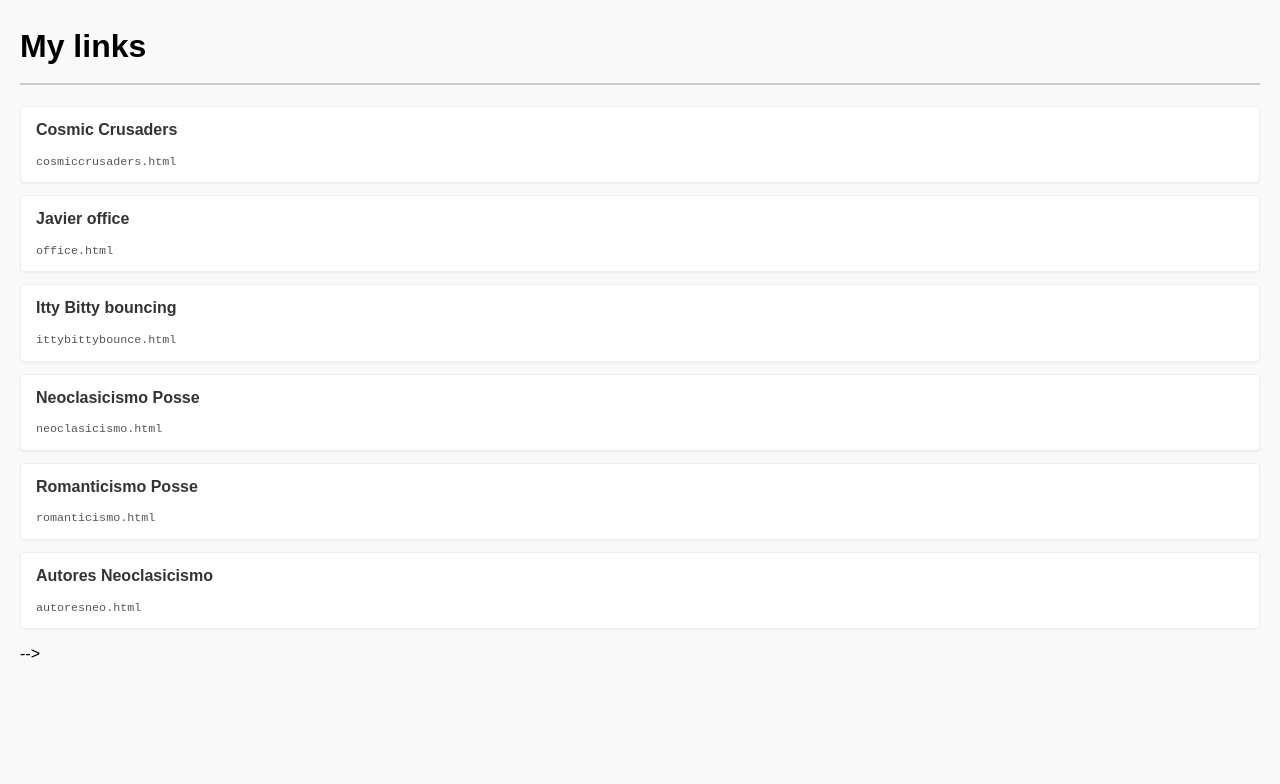
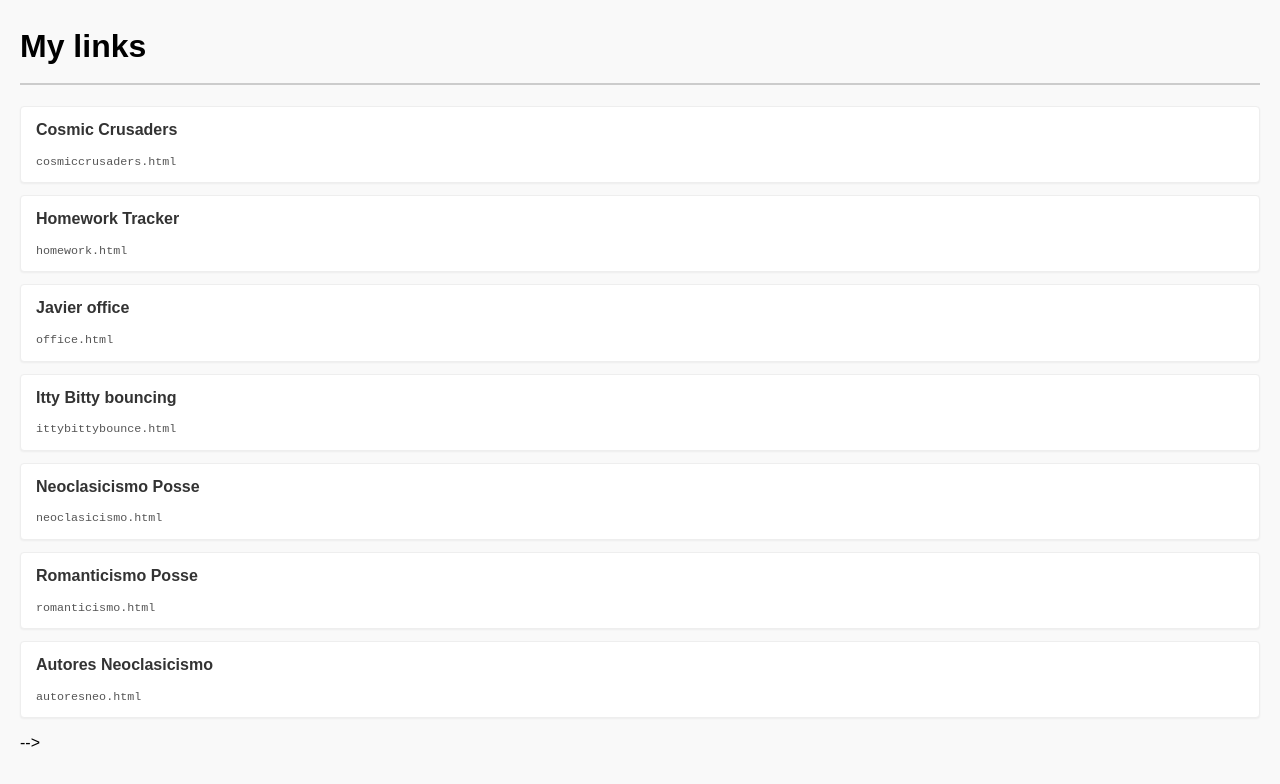
Before and after one commit to Snowyfat/me, a plain HTML site: page index.html in a window 1280 px wide. Drawn offline with Linux system fonts and the light colour scheme.

Commit message:
Update index.html

```diff
--- a/index.html
+++ b/index.html
@@ -60,6 +60,11 @@
             <!-- Replace yet-another-page.html with the actual path/filename -->
         </li>
 
+        <li>
+            <span class="link-title">Homework Tracker</span>
+            <a href="homework.html" class="link-path">homework.html</a>
+            <!-- Replace yet-another-page.html with the actual path/filename -->
+        </li>
 
         <li>
             <span class="link-title">Javier office</span>
@@ -97,6 +102,8 @@
 
 
 
+
+
         <!--
         ===================================================================
         == COPY AND PASTE THIS BLOCK TO ADD MORE FILE LINKS:             ==
```
